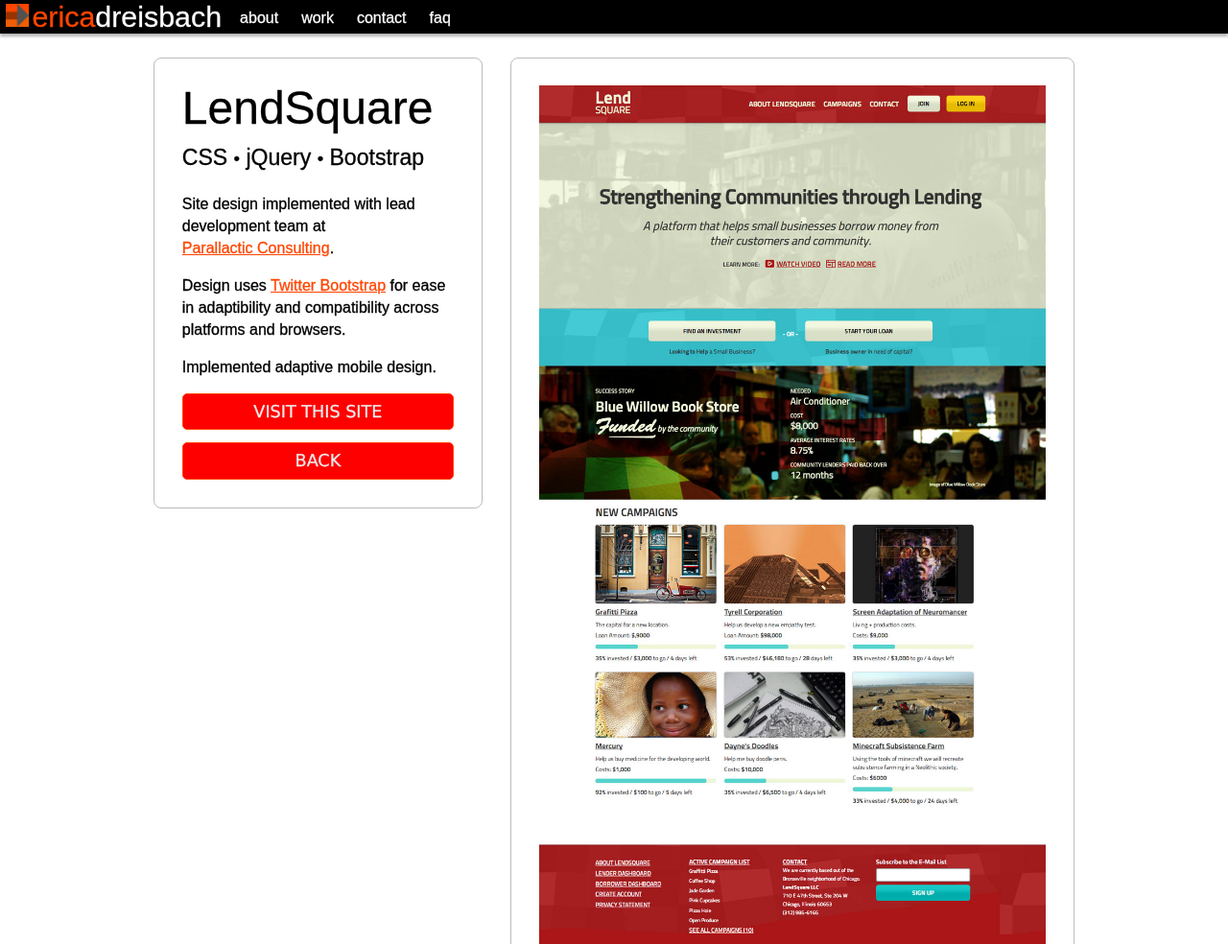
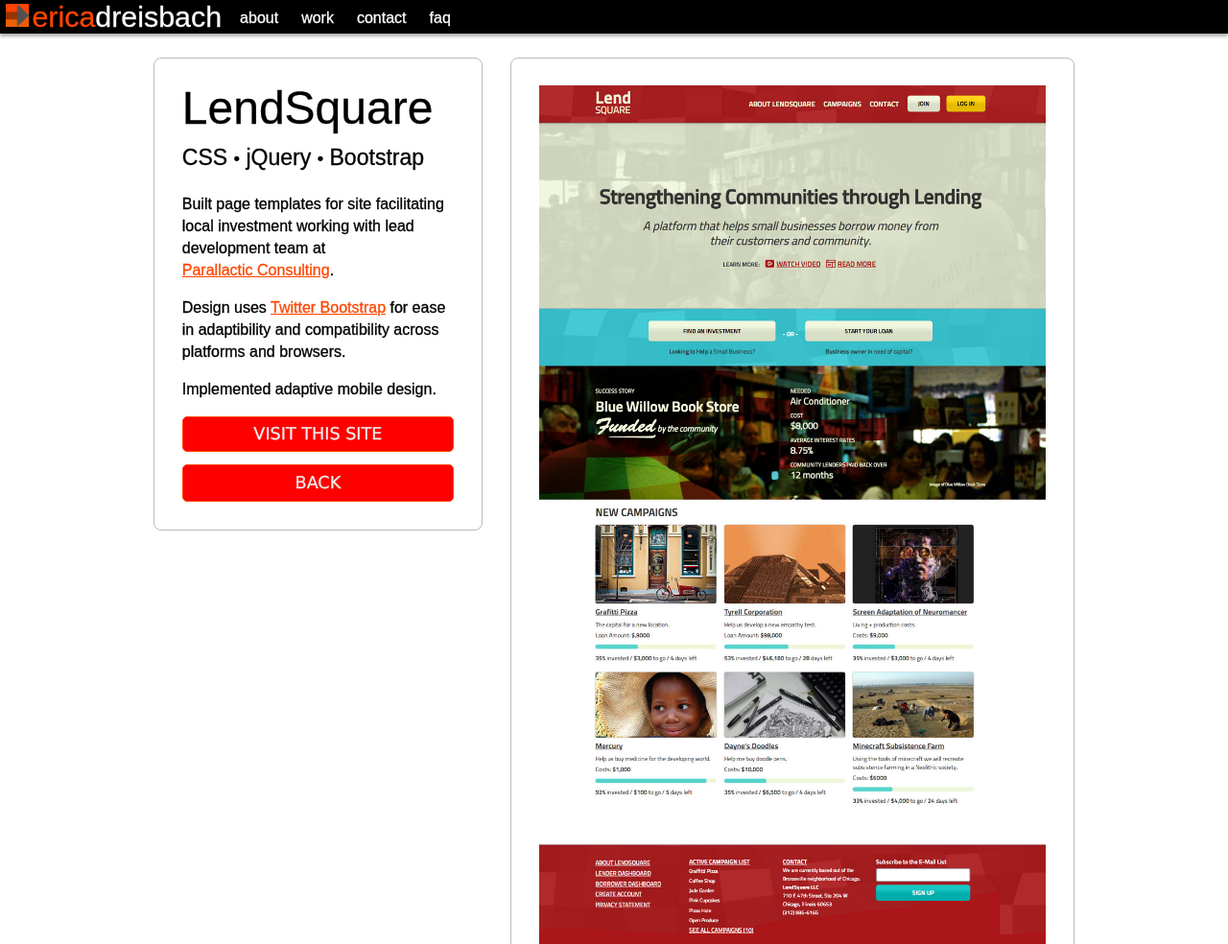
Before and after one commit to ericadreisbachdeveloper/niek, a PHP site: page /lendsquare.php in a window 1280 px wide. Shown: the top 984 px of the page at 96% size. Run offline with PHP 8.4, Linux system fonts and the light colour scheme.

Commit message:
Updated LendSquare copy

```diff
--- a/lendsquare.php
+++ b/lendsquare.php
@@ -6,7 +6,7 @@
    <div class="text info float-left">
     <h1>LendSquare</h1>
     <h2>CSS &bull; jQuery &bull; Bootstrap</h2>
-    <p>Site design implemented with lead development team at <a href="http://www.parallactic.com" target="_blank">Parallactic&nbsp;Consulting</a>.</p>
+    <p>Built page templates for site facilitating local investment working with lead development team at <a href="http://www.parallactic.com" target="_blank">Parallactic&nbsp;Consulting</a>.</p>
     <p>Design uses <a href="http://www.getbootstrap.com/" target="_blank">Twitter Bootstrap</a> for ease in adaptibility and compatibility across platforms and browsers.</p>
     <p>Implemented adaptive mobile design.</p>
     <input value="VISIT THIS SITE" type="button" id="visit-site">
```
